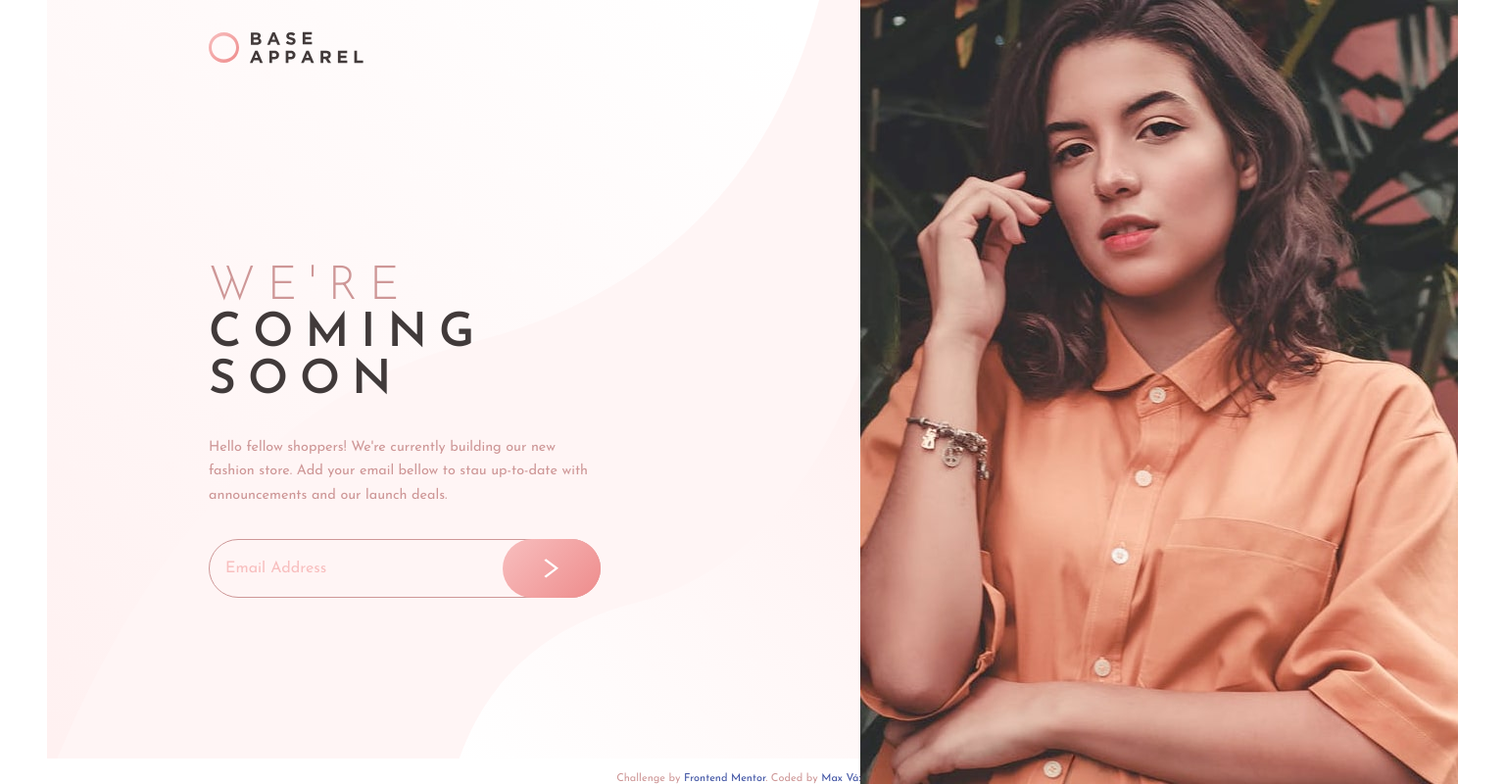
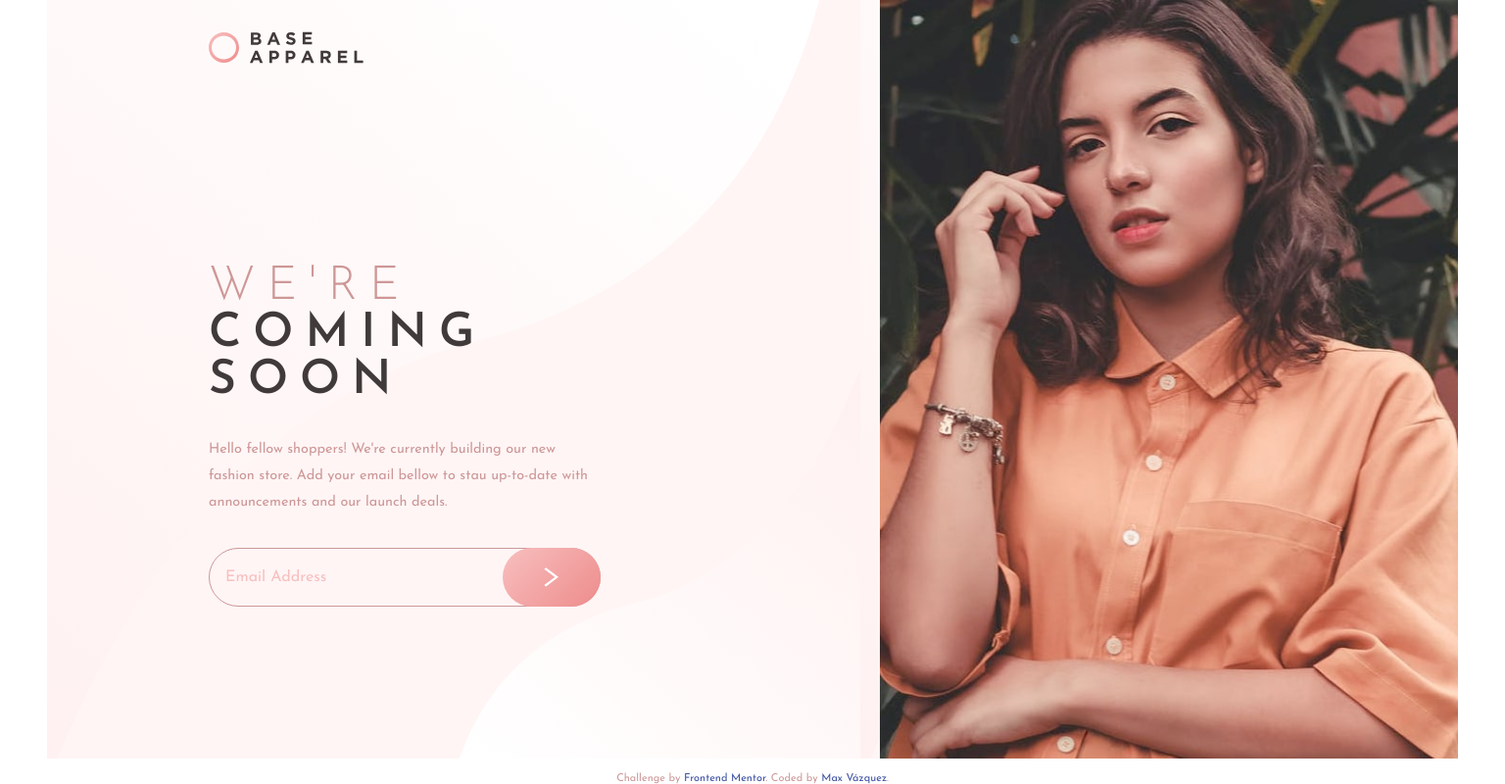
Before and after one commit to vazbaumax/base-apparel-coming-soon-master, a plain HTML site: page index.html in a window 1536 px wide. Shown: the whole page at 98% size. Drawn offline with Linux system fonts and the light colour scheme.

Commit message:
third commit

```diff
--- a/css/style.css
+++ b/css/style.css
@@ -63,8 +63,8 @@
 .container__content_description {
   text-align: center;
   margin: 0 32px 32px;
-  font-size: 0.9em;
-  line-height: 1.5em;
+  font-size: 0.9rem;
+  line-height: 1.5rem;
 }
 
 .container__content__form {
@@ -106,14 +106,14 @@
 }
 
 .container__content__form__email--error {
-  font-size: 0.9em;
+  font-size: 0.9rem;
   margin: 8px 0 0 14px;
   color: var(--Soft-Red);
 }
 
 /* ------------- Desktop ------------- */
 
-@media (min-width: 841px) {
+@media (min-width: 1440px) {
   .container {
     width: 1440px;
     height: 800px;
@@ -129,6 +129,7 @@
 
   .container__picture {
     content: url(../images/hero-desktop.jpg);
+    height: 100%;
     position: absolute;
     right: 0;
     top: 0;
@@ -141,14 +142,14 @@
 
   .container__content__title {
     text-align: left;
-    font-size: 3em;
+    font-size: 3rem;
   }
 
   .container__content_description {
     width: 100%;
     text-align: left;
     margin: 0;
-    line-height: 1.7em;
+    line-height: 1.7rem;
   }
 
   .container__content__form {
```
